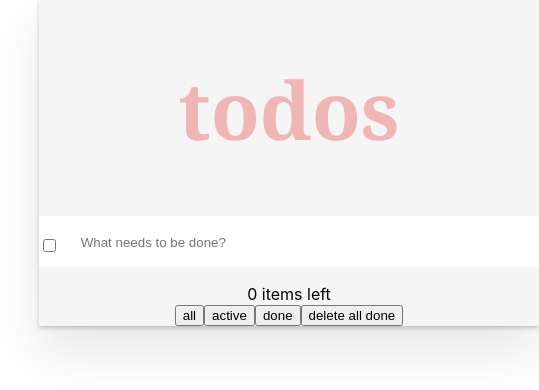
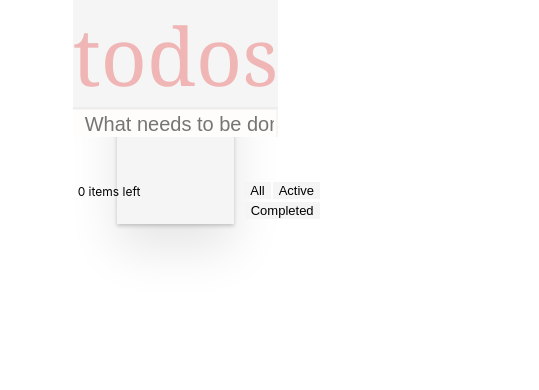
Before and after one commit to p-nikitenko-exceed/todo-react, a React (Create React App) app: page / in a window 390 px wide. Shown: the top 390 px of the page, 539 px wide, since content can reach past the window. Built offline with nearby package versions, Linux system fonts and the light colour scheme.

Commit message:
без responsive design

```diff
--- a/src/App.css
+++ b/src/App.css
@@ -1,39 +1,61 @@
 .App {
   display: flex;
   flex-direction: column;
-  margin-left: 10%;
+  align-content: center;
   text-align: center;
-  width: 500px;
+  width: 100%;
   box-shadow: 0 2px 4px 0 rgba(0, 0, 0, 0.2),
    0 25px 50px 0 rgba(0, 0, 0, 0.1);
   background-color: whitesmoke;
+  flex-shrink: 1;
+  flex-wrap: wrap;
+
 
 }
 
 
 .header{
-
   display: flex;
-  justify-content: center;
+  flex-wrap: wrap;
+  flex-shrink: 1;
+  background-color: rgb(255, 252, 252);
+  flex-direction: column;
+  flex-shrink: 1;
 
 }
 .header>form{
   display: flex;
+  flex-wrap: wrap;
   border:none;
-  width: 500px;
+  width: 100%;
+  box-shadow: inset  -2px 1px rgba(0,0,0,0.03);
+  flex-shrink: 1;
 }
-#input{
-  width: 100%;
-  height: 300%;
-  text-indent: 8%;
+.Header-input{
+  display: flex;
+  width: 99%;
+  flex-wrap: wrap;
+  box-shadow: inset 0 -2px 1px rgba(0,0,0,0.03);
+  padding-top: 3px;
+
+
+}
+.Header-input > input{
+  display: flex;
+  flex-shrink: 1;
+  width: 99%;
+  outline: none;
+  text-indent: 10px;
+  font-size: 20px;
   border: none;
+  background-color: rgb(255, 252, 252);
+
+}
+.Header-all-done{
+
+  padding: 5px 0px 5px 10px;
   box-shadow: inset 0 -2px 1px rgba(0,0,0,0.03);
 
-}
-#all-done{
-  display: flex;
-  position: absolute;
-  top: 28%;
 
 }
 
@@ -41,39 +63,100 @@
   display: flex;
   width: 100%;
   flex-direction: column;
-  align-items: start;
+  padding-left: 0px;
   margin-left: 0.5%;
-  margin-top: 7%;
-  list-style: none;
+
+
 }
 .TodoItems{
   display: flex;
-  align-items: start;
-  width: 100%;
-  height: 50px;
-  list-style: none;
-  margin-left: -41px;
+  padding-left: 5px;
+  padding-right: 10px;
+  list-style-type:none;
   border-bottom: 1px solid #e5e5e5;
-  border-right: black 1px solid;
 
+}
+.TodoItems-span{
+
+ text-align: left;
+ padding-left: 10px;
+  width: 400px;
 
 
 }
-.delite{
+.TodoItems-span-delite{
+  padding-top: 5px;
 
   color:red;
   cursor: pointer;
   display: none;
+}
+.TodoItems:hover .TodoItems-span-delite{
+  display: flex;
+}
+.TodoItems-checkBox{
+  padding-top: 5px;
 
 }
-.TodoItems:hover .delite{
-  display: inline-flex;
-  float: left;
+
+
+#all-done + label::before{
+  content: '\FE40';
+  color: gray;
 
 }
-.App h1{
+
+
+.Footer{
+  display: flex;
+  width: 100%;
+}
+.Footer-button > button{
+  border: none;
+  outline: none;
+  margin-left: 2px;
+  font-size: 13px;
+  position: relative;
+  left:150px;
+  bottom: 5px;
+  background-color: whitesmoke;
+}
+.Footer-button > button:focus{
+
+  border-radius: 5px;
+  border: 2px solid wheat;
+}
+#items-left{
+
+  font-size: 12px;
+  text-align: left;
+  position: relative;
+  top: 15px;
+  left: 5px;
+
+}
+#delete-all{
+ position: relative;
+ left: 220px;
+}
+#check + label::before{
+  content: '\2713';
+  border: 1px gray solid;
+  border-radius: 50px;
+  color: whitesmoke;
+
+}
+#check:checked + label::before{
+  content: '\2713';
+  border: 1px gray solid;
+  color:green;
+  border-radius: 50px;
+
+}
+.todos{
+  background-color: whitesmoke;
   color:rgb(240, 182, 182);
-
   font-family: Georgia, 'Times New Roman', Times, serif;
-  font-size: 500%;
+   font-size: 80px;
+   box-shadow: inset 0 -2px 1px rgba(0,0,0,0.03);
 }
--- a/src/App.js
+++ b/src/App.js
@@ -72,26 +72,30 @@ function App() {
 
   return (
     <div className="App">
-      <h1 >todos</h1>
+
       <Header
         className='header'
         addElement={addTodo}
         doneAll={changeAllDone}
         all={changeFilterAll}
+        newTodos={newTodos}
       />
       <TodoList
+        className='TodoList'
         todos={newTodos}
         onToggle={toggleTodo}
         deleteTodo={deleteTodo}
         todoFilter={todoFilter}
         edit={editText}
       />
-      <div id='items-left'>{todos.filter((todo) => !todo.done).length} items left</div>
+
       <Footer
+        className='Footer'
         deleteDoneTodo={deleteAllDoneTodo}
         filterAll={changeFilterAll}
         filterActive={changeFilterActive}
         filterDone={changeFilterDone}
+        todos={newTodos}
       />
 
 
--- a/src/Todo/Footer.js
+++ b/src/Todo/Footer.js
@@ -1,36 +1,40 @@
 import React from "react";
 import "./TodoItems.css";
-import { ToastContainer, toast } from "react-toastify";
 
 //после добавления элемента TodoItem в TodoList должна появиться кнопка "clear complited"
 // счетчик всегда показывает количество 'undone task'
 
-toast.configure()
-
-function Footer({ filterAll, deleteDoneTodo, filterDone, filterActive }) {
-
-  const deleteAllDone=()=>{
-    toast('All complete task deleted')
-  }
-  // const all=()=>{
-  //   toast('View all task')
-  // }
-  const active=()=>{
-    toast('View only activ task')
-  }
-  const done=()=>{
-    toast('View only completed task')
+function Footer({
+  todos,
+  filterAll,
+  deleteDoneTodo,
+  filterDone,
+  filterActive,
+}) {
+  let displayElement = "";
+  console.log("hi", todos);
+  if (todos.length > 0) {
+    displayElement = (
+      <div className='Footer-button'>
+        <div id='items-left'>{todos.filter((todo) => !todo.done).length} items left</div>
+        <button onClick={() => filterAll()}>All</button>
+        <button onClick={() => filterActive()}>Active</button>
+        <button onClick={() => filterDone()}>Completed</button>
+        <button id='delete-all' onClick={() => deleteDoneTodo()}>Clear all completed</button>
+      </div>
+    );
+  } else {
+    displayElement = (
+      <div className='Footer-button'>
+        <div id='items-left'>{todos.filter((todo) => !todo.done).length} items left</div>
+        <button onClick={() => filterAll()}>All</button>
+        <button onClick={() => filterActive()}>Active</button>
+        <button onClick={() => filterDone()}>Completed</button>
+      </div>
+    );
   }
 
-  return (
-    <div>
-      <button onClick={() => filterAll()} >all</button>
-      <button onClick={() => filterActive()} onFocus={active}>active</button>
-      <button onClick={() => filterDone()} onFocus={done}>done</button>
-      <button onClick={() => deleteDoneTodo()} onFocus={deleteAllDone}>delete all done </button>
-      <ToastContainer/>
-    </div>
-  );
+  return <div className='Footer'>{displayElement}</div>;
 }
 
 export default Footer;
--- a/src/Todo/Header.js
+++ b/src/Todo/Header.js
@@ -7,9 +7,10 @@ import "react-toastify/dist/ReactToastify.css";
 
 // после добавления первого элемента должен появиться checkbox,по нажатию на который "все task будут отмечаться как выполненные"
 // добавление элементов по нажатию  'enter'
-
+toast.configure()
 function Header(props) {
   const [out, setOut] = useState("");
+
 
   function showInput(event) {
     setOut(event.target.value);
@@ -23,21 +24,61 @@ function Header(props) {
     });
     setOut("");
   };
+  const allDone=()=>{
 
-  return (
-    <div className='header'>
-    <form onSubmit={handleSubmit}>
+    toast.warning('All tasks completed',{autoClose:2000})
+  }
+  const newTask=()=>{
+    toast.success('New task',{autoClose:2000})
+  }
+  let displayElement=''
+  if(props.newTodos.length > 0){
+    displayElement = (
+      <form onSubmit={handleSubmit} >
+      <div className='Header-all-done'>
+      <input  id='all-done'  type="checkBox"  checked hidden   onChange={() => props.doneAll()} onMouseDown={allDone}/>
+      <label for='all-done' onClick={() => props.doneAll()}></label>
+      </div>
 
-      <input  id='all-done' type="checkBox" onChange={() => props.doneAll()} />
-
+      <div className='Header-input'>
         <input id='input'
           type="text"
+          onFocus={newTask}
          placeholder="What needs to be done?"
           onChange={showInput}
           value={out}
         />
-      <ToastContainer />
+      </div>
+
+
     </form>
+
+    )
+  }else{
+    displayElement=(
+
+      <form onSubmit={handleSubmit} >
+
+
+      <div className='Header-input'>
+        <input id='input'
+          type="text"
+          onFocus={newTask}
+         placeholder="What needs to be done?"
+          onChange={showInput}
+          value={out}
+        />
+      </div>
+
+
+    </form>
+    )
+  }
+
+  return (
+    <div className='header'>
+      <div className='todos'>todos</div>
+      {displayElement}
     </div>
   );
 }
--- a/src/Todo/TodoItem.js
+++ b/src/Todo/TodoItem.js
@@ -28,7 +28,7 @@ function TodoItem({ todo, onChange, deleteTodo, editText }) {
   if (edit === "true") {
     displayElement = (
       <input
-        type="text"
+        type='text'
         defaultValue={todo.text}
         onBlur={chengeModeFalse}
         onChange={showInput}
@@ -40,15 +40,12 @@ function TodoItem({ todo, onChange, deleteTodo, editText }) {
         onDoubleClick={chengeModeTrue}
         style={{
           textDecoration: todo.done ? "line-through" : "",
-          color: todo.done ? "rgb(127, 110, 86)" : "",
-          marginTop:"0.5%",
-          fontSize:"30px",
+          color: todo.done ? "gray" : "",
+          marginTop: "0.5%",
+          fontSize: "30px",
 
-          textIndent:"21px"
-
-
-        }}
-      >
+          textIndent: "21px",
+        }}>
         {todo.text}
       </span>
     );
@@ -57,28 +54,35 @@ function TodoItem({ todo, onChange, deleteTodo, editText }) {
   let newText = title;
 
   const deleteTask = () => {
-    toast("Task deleted");
+    toast.error("Task deleted");
+  };
+  const editTask = () => {
+    toast.info("Edit task");
   };
 
   return (
     <li
-      className="TodoItems"
+
+      className='TodoItems'
       onBlur={() => {
         editText(todo.id, newText);
-      }}
-    >
-      <input
-        type="checkBox"
-        onChange={() => onChange(todo.id)}
-        checked={todo.done}
-      />
-      {displayElement}
-      <span
-        className="delite"
+      }}>
+      <div className='TodoItems-checkBox'>
+
+        <input id='check' checked hidden
+          type='checkBox'
+          onChange={() => onChange(todo.id)}
+          checked={todo.done}
+        />
+        <label for='chech' onClick={() => onChange(todo.id)}></label>
+      </div>
+
+      <div className='TodoItems-span' onDoubleClick={editTask}> {displayElement}   </div>
+      <div className='TodoItems-span-delite'>  <span
         onClick={() => deleteTodo(todo.id)}
-        onMouseDown={deleteTask}
-      >x</span>
-      <ToastContainer />
+        onMouseDown={deleteTask}>
+        x</span>   </div>
+
     </li>
   );
 }
--- a/src/index.css
+++ b/src/index.css
@@ -5,6 +5,9 @@ body {
     sans-serif;
   -webkit-font-smoothing: antialiased;
   -moz-osx-font-smoothing: grayscale;
+  padding-left: 30%;
+  padding-right: 40%;
+
 }
 
 code {
```
Also changed, not shown: 1 other file (tests, documents, lock files or other folders). Lines whose indentation alone changed are shown as unchanged.
